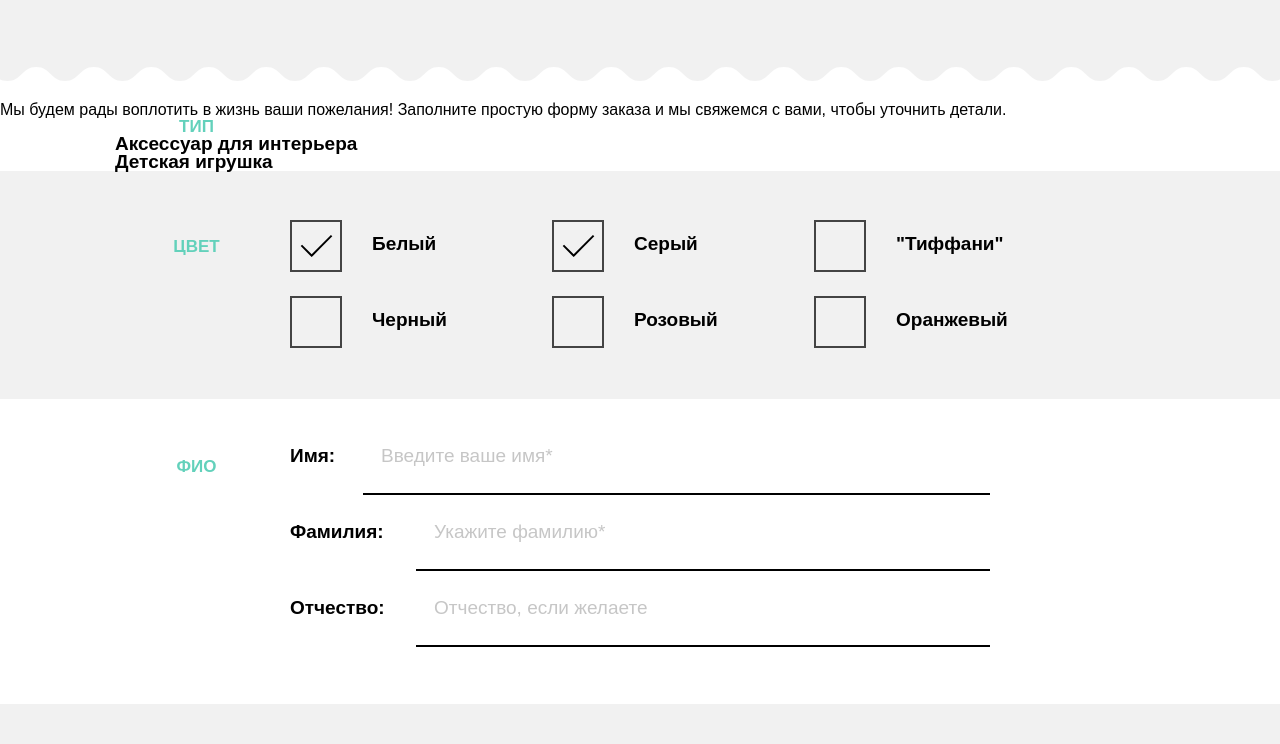
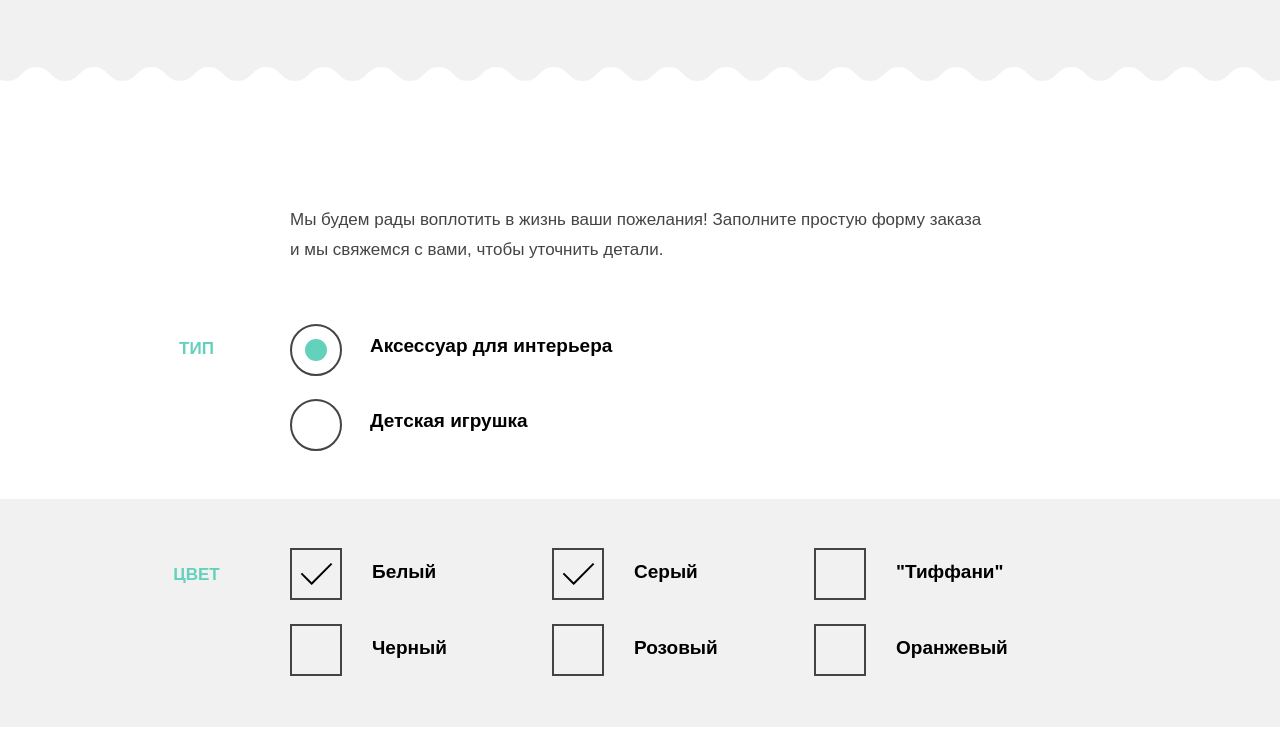
Before and after one commit to romanovaei/helen-eir.github.io, a website: page form.html in a window 1280 px wide. Shown: the part 260-1004 px from the top of the page. Drawn offline with nearby package versions, Linux system fonts and the light colour scheme.

Commit message:
работа с БЭМ

```diff
--- a/form.html
+++ b/form.html
@@ -71,23 +71,23 @@
 
   <main>
     <section class="subhead">
-      <h1 class="subhead__title main-title">Вязание на заказ</h1>
+      <h2 class="subhead__title main-title">Каталог товаров</h2>
     </section>
 
     <form class="form" id="form" action="#" method="post">
 
-      <p class="form-order">Мы будем рады воплотить в жизнь ваши пожелания! Заполните простую форму
+      <p class="form_order">Мы будем рады воплотить в жизнь ваши пожелания! Заполните простую форму
         заказа и мы свяжемся с вами, чтобы уточнить детали.</p>
-      <div class="form-type">
-        <div class="form__block">
-          <div class="form-type_headline form__block_title">
+      <div class="form__type">
+        <div class=" form__block">
+          <div class="form__type_headline form__block_title">
             <h2 class="form_headline">тип</h2>
           </div>
-          <div class="form-type_variation form__block_variation">
+          <div class="form__type_variation form__block_variation">
             <input class="form_input" type="radio" id="type__accessory_1" form="form" name="type" checked>
-            <label class="form-type_label form_label" for="type__accessory_1">Аксессуар для интерьера</label>
+            <label class="form__type_label form_label" for="type__accessory_1">Аксессуар для интерьера</label>
             <input class="form_input" type="radio" id="type__accessory_2" form="form" name="type">
-            <label class="form-type_label form_label" for="type__accessory_2">Детская игрушка</label>
+            <label class="form__type_label form_label" for="type__accessory_2">Детская игрушка</label>
           </div>
         </div>
       </div>
--- /dev/null
+++ b/form__type.less
@@ -0,0 +1,111 @@
+@tablet-width: ~"(min-width: 768px)";
+@desktop-width: ~"(min-width: 1150px)";
+@text-color-dark: #444444;
+@text-light-color: #62d1ba;
+@fill-light-color: #63d1bb;
+
+
+.form__type {
+  margin-bottom: 15px;
+}
+
+.form__type_headline {
+  height: 30px;
+}
+
+.form__type_label {
+  position: relative;
+  padding-top: 18px;
+  padding-left: 23.85%;
+  height: 60px;
+
+  &::before {
+    content: "";
+    position: absolute;
+    top: 8px;
+    left: 0;
+    width: 40px;
+    height: 40px;
+    border: 2px solid @text-color-dark;
+    border-radius: 50%;
+    box-sizing: border-box;
+  }
+}
+
+.form_input:checked +
+.form__type_label::after {
+    content: "";
+    position: absolute;
+    top: 20px;
+    left: 12px;
+    width: 16px;
+    height: 16px;
+    background: #63d1bb;
+    border-radius: 50%;
+}
+
+@media @tablet-width {
+  .form__type {
+    height: 186px;
+    margin-bottom: 0;
+
+    .form__block {
+      flex-direction: row;
+    }
+  }
+
+  .form__type_headline {
+    padding-top: 26px;
+    height: 186px;
+  }
+
+  .form__type_variation {
+    padding-top: 2px;
+    height: 186px;
+
+  }
+
+  .form__type_label {
+    font-size: 19px;
+    padding-left: 80px;
+    height: 75px;
+
+    &::before {
+      top: 5px;
+      width: 52px;
+      height: 52px;
+    }
+  }
+
+  .form_input:checked +
+  .form__type_label::after {
+      left: 15px;
+      width: 22px;
+      height: 22px;
+  }
+}
+
+@media @desktop-width {
+  .form__type {
+    height: 182px;
+  }
+
+  .form__type_headline {
+    padding-top: 24px;
+    height: 182px;
+  }
+
+  .form__type_variation {
+    height: 182px;
+  }
+
+  .form__type_label {
+    padding-left: 80px;
+    height: 75px;
+  }
+
+  .form__type_input:checked +
+  .form__type_label::after {
+      left: 15px;
+  }
+}
--- /dev/null
+++ b/form_order.less
@@ -0,0 +1,31 @@
+@tablet-width: ~"(min-width: 768px)";
+@desktop-width: ~"(min-width: 1150px)";
+@text-color-dark: #444444;
+
+.form_order {
+  font-size: 13px;
+  line-height: 24px;
+  color: @text-color-dark;
+  margin: 0 auto;
+  padding-top: 22px;
+  padding-bottom: 26px;
+  width: 81.4%;
+}
+
+@media @tablet-width {
+  .form_order {
+    font-size: 17px;
+    line-height: 30px;
+    padding-top: 75px;
+    padding-bottom: 35px;
+    width: 668px;
+  }
+}
+
+@media @desktop-width {
+  .form_order {
+    padding-top: 104px;
+    padding-bottom: 52px;
+    width: 700px;
+  }
+}
```
Also changed, not shown: style.css.
